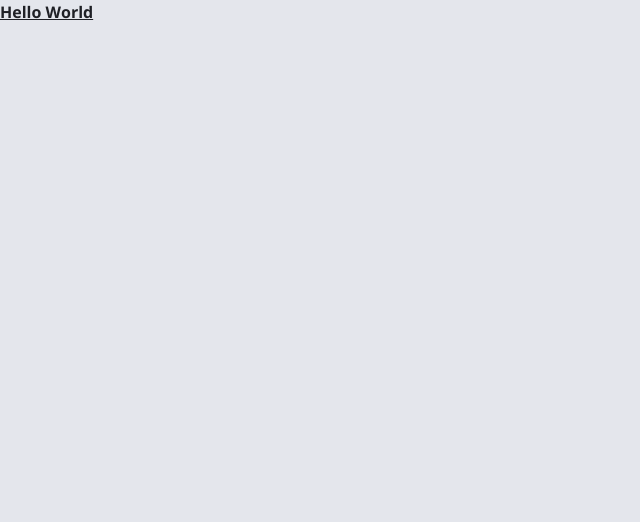
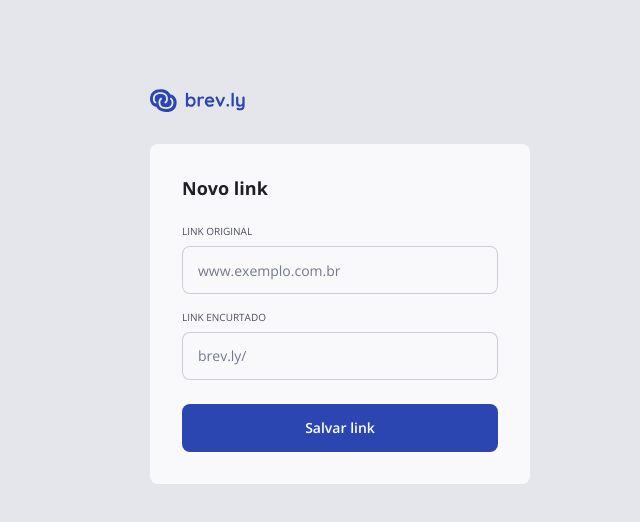
Before and after one commit to JadsonMoreira/projeto-BrevLy, a React (Vite) app in the folder web/: page / in a window 1280 px wide. Shown: the top 522 px of the page, without its empty margins (0-640 px from the left). Built offline with nearby package versions, Linux system fonts and the light colour scheme.

Commit message:
feat(web): implement design system components and form
- Configura tema customizado do Tailwind v4 (cores e tipografia)
- Cria componentes Button (com tailwind-variants), IconButton, Input e Label
- Implementa componente LinkForm para cadastro de novos links

```diff
--- a/web/package.json
+++ b/web/package.json
@@ -13,7 +13,7 @@
     "@phosphor-icons/react": "^2.1.10",
     "@tailwindcss/vite": "^4.3.3",
     "react": "^19.2.8",
-    "react-dom": "^19.2.8",
+    "tailwind-variants": "^3.3.1",
     "tailwindcss": "^4.3.3"
   },
   "devDependencies": {
--- a/web/src/app.tsx
+++ b/web/src/app.tsx
@@ -1,8 +1,9 @@
+import { Home } from "./pages/home";
+
 export function App() {
-
   return (
-    <h1 className="text-3xl font-bold underline">
-     Hello World
-    </h1>
+    <main>
+      <Home/>
+    </main>
   )
 }
--- /dev/null
+++ b/web/src/components/LinkForm.tsx
@@ -0,0 +1,60 @@
+
+import { useState, type FormEvent } from "react";
+import { Button } from "./ui/button";
+import { Input } from "./ui/input";
+
+export function LinkForm() {
+    // 1. Um estado para cada campo
+  const [originalUrl, setOriginalUrl] = useState("");
+  const [shortUrl, setShortUrl] = useState("");
+
+    const [isLoading, setIsLoading] = useState(false);
+
+  function handleSubmit(e: FormEvent) {
+    e.preventDefault();
+
+ setIsLoading(true);
+    // Simula 2 segundos salvando:
+    setTimeout(() => {
+      setIsLoading(false);
+    }, 2000);
+  }
+
+  return (
+    <form className="flex w-full flex-col gap-5 rounded-lg bg-gray-100 p-6 lg:w-95 lg:shrink-0 lg:gap-6 lg:p-8"
+     onSubmit={handleSubmit}>
+
+   <h2 className="text-gray-600 text-lg">Novo link</h2>
+
+       <div className="flex flex-col gap-4">
+        <Input
+          label="link original"
+          placeholder="www.exemplo.com.br"
+          inputMode="url"
+          autoComplete="off"
+          autoCapitalize="none"
+          spellCheck={false}
+            value={originalUrl}
+          onChange={(e) => setOriginalUrl(e.target.value)}
+        //   error={errors.originalUrl?.message}
+        //   {...register('originalUrl')}
+        />
+
+        <Input
+          label="link encurtado"
+          prefix="brev.ly/"
+          autoComplete="off"
+          autoCapitalize="none"
+          spellCheck={false}
+            value={shortUrl}
+          onChange={(e) => setShortUrl(e.target.value)}
+        //   error={errors.shortUrl?.message}
+        //   {...register('shortUrl')}
+        />
+      </div>
+
+       <Button type="submit" disabled={isLoading}>{isLoading ? "Salvando..." : "Salvar link"}</Button>
+    </form>
+
+  )
+}
--- /dev/null
+++ b/web/src/components/logo.tsx
@@ -0,0 +1,15 @@
+import logo from '../assets/Logo.svg'
+
+export function Logo() {
+  return (
+    <svg
+      viewBox="2 1 160 40"
+      width={96}
+      height={24}
+      role="img"
+      aria-label="brev.ly"
+    >
+      <image href={logo} width={162} height={44} />
+    </svg>
+  )
+}
--- /dev/null
+++ b/web/src/components/ui/button.tsx
@@ -0,0 +1,37 @@
+import type { ComponentProps } from 'react'
+import { tv, type VariantProps } from 'tailwind-variants'
+
+const buttonVariants = tv({
+  base: 'flex shrink-0 cursor-pointer items-center justify-center whitespace-nowrap transition disabled:cursor-not-allowed disabled:opacity-50',
+
+  variants: {
+    variant: {
+      primary:
+        'h-12 gap-3 rounded-lg bg-blue-base px-5 text-md text-white enabled:hover:bg-blue-dark',
+      secondary:
+        'h-8 gap-1.5 rounded-sm bg-gray-200 px-2 font-semibold text-gray-500 text-sm ring-blue-base ring-inset enabled:hover:ring-1 [&_svg]:shrink-0 [&_svg]:text-gray-600',
+    },
+  },
+
+  defaultVariants: {
+    variant: 'primary',
+  },
+})
+
+type ButtonProps = ComponentProps<'button'> &
+  VariantProps<typeof buttonVariants>
+
+export function Button({
+  variant,
+  className,
+  type = 'button',
+  ...props
+}: ButtonProps) {
+  return (
+    <button
+      type={type}
+      className={buttonVariants({ variant, className })}
+      {...props}
+    />
+  )
+}
--- /dev/null
+++ b/web/src/components/ui/icon-button.tsx
@@ -0,0 +1,27 @@
+import type { ComponentProps } from 'react'
+import { tv } from 'tailwind-variants'
+
+const iconButtonVariants = tv({
+  base: 'flex size-8 shrink-0 cursor-pointer items-center justify-center rounded-sm bg-gray-200 text-gray-600 ring-blue-base ring-inset transition enabled:hover:ring-1 disabled:cursor-not-allowed disabled:opacity-50',
+})
+
+type IconButtonProps = ComponentProps<'button'> & {
+  label: string
+}
+
+export function IconButton({
+  label,
+  className,
+  type = 'button',
+  ...props
+}: IconButtonProps) {
+  return (
+    <button
+      type={type}
+      aria-label={label}
+      title={label}
+      className={iconButtonVariants({ className })}
+      {...props}
+    />
+  )
+}
--- /dev/null
+++ b/web/src/components/ui/input.tsx
@@ -0,0 +1,67 @@
+import { WarningIcon } from '@phosphor-icons/react'
+import { type ComponentProps, useId } from 'react'
+import { tv } from 'tailwind-variants'
+
+const inputVariants = tv({
+  slots: {
+    label: 'text-gray-500 text-xs uppercase',
+    field:
+      'flex h-12 items-center rounded-lg px-4 font-normal text-gray-600 text-md ring-1 ring-gray-300 ring-inset',
+  },
+
+  variants: {
+    hasError: {
+      true: {
+        label: 'font-bold text-danger',
+        field: 'ring-[1.5px] ring-danger',
+      },
+      false: {
+        label: 'group-focus-within:font-bold group-focus-within:text-blue-base',
+        field:
+          'group-focus-within:ring-[1.5px] group-focus-within:ring-blue-base',
+      },
+    },
+  },
+})
+
+type InputProps = Omit<ComponentProps<'input'>, 'prefix'> & {
+  label: string
+  prefix?: string
+  error?: string
+}
+
+export function Input({ label, prefix, error, id, ...props }: InputProps) {
+  const generatedId = useId()
+  const inputId = id ?? generatedId
+  const errorId = `${inputId}-error`
+  const styles = inputVariants({ hasError: Boolean(error) })
+
+  return (
+    <div className="flex flex-col gap-2">
+      <label className="group flex flex-col gap-2">
+        <span className={styles.label()}>{label}</span>
+
+        <span className={styles.field()}>
+          {prefix && <span className="text-gray-400">{prefix}</span>}
+          <input
+            id={inputId}
+            aria-invalid={Boolean(error)}
+            aria-describedby={error ? errorId : undefined}
+            className="h-full min-w-0 flex-1 truncate bg-transparent caret-blue-base outline-none placeholder:text-gray-400"
+            {...props}
+          />
+        </span>
+      </label>
+
+      {error && (
+        <p
+          id={errorId}
+          className="flex items-start gap-2 text-gray-500 text-sm"
+        >
+          <WarningIcon size={16} className="shrink-0 text-danger" />
+          {error}
+        </p>
+      )}
+    </div>
+  )
+}
--- /dev/null
+++ b/web/src/pages/home.tsx
@@ -0,0 +1,17 @@
+import { LinkForm } from "../components/LinkForm";
+import { Logo } from "../components/logo";
+
+
+export function Home() {
+  return (
+    <main className="mx-auto flex w-full max-w-151 flex-col gap-6 px-3 py-8 lg:h-dvh lg:max-w-251 lg:gap-8 lg:pt-22">
+      <div className="self-center lg:self-start">
+        <Logo />
+      </div>
+
+      <LinkForm/>
+
+
+    </main>
+  )
+}
```
Also changed, not shown: 1 other file (tests, documents, lock files or other folders).
